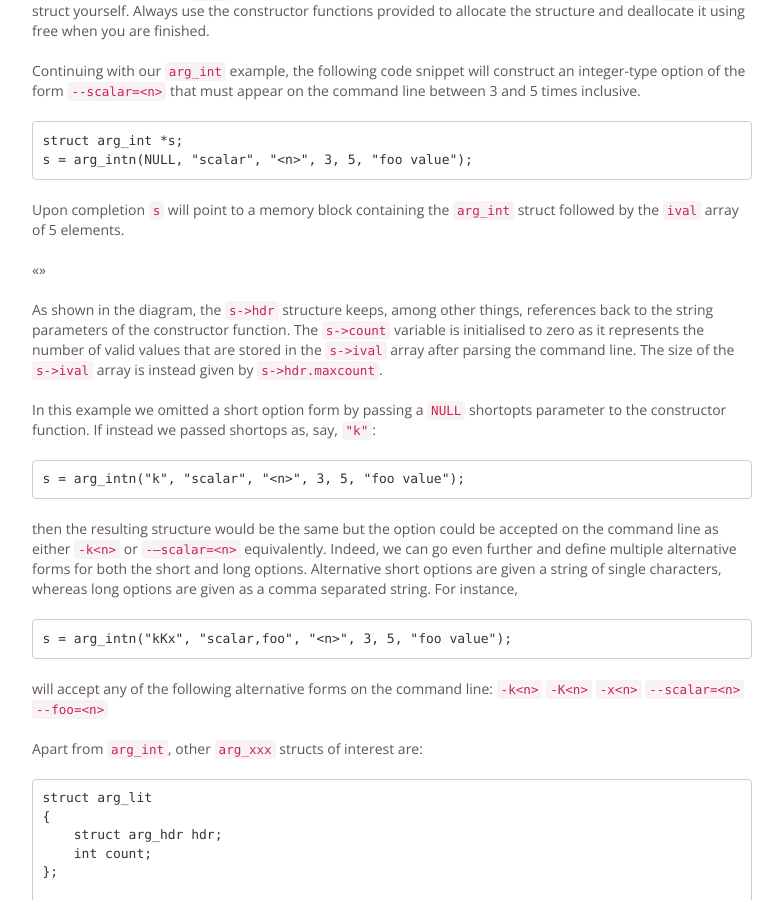
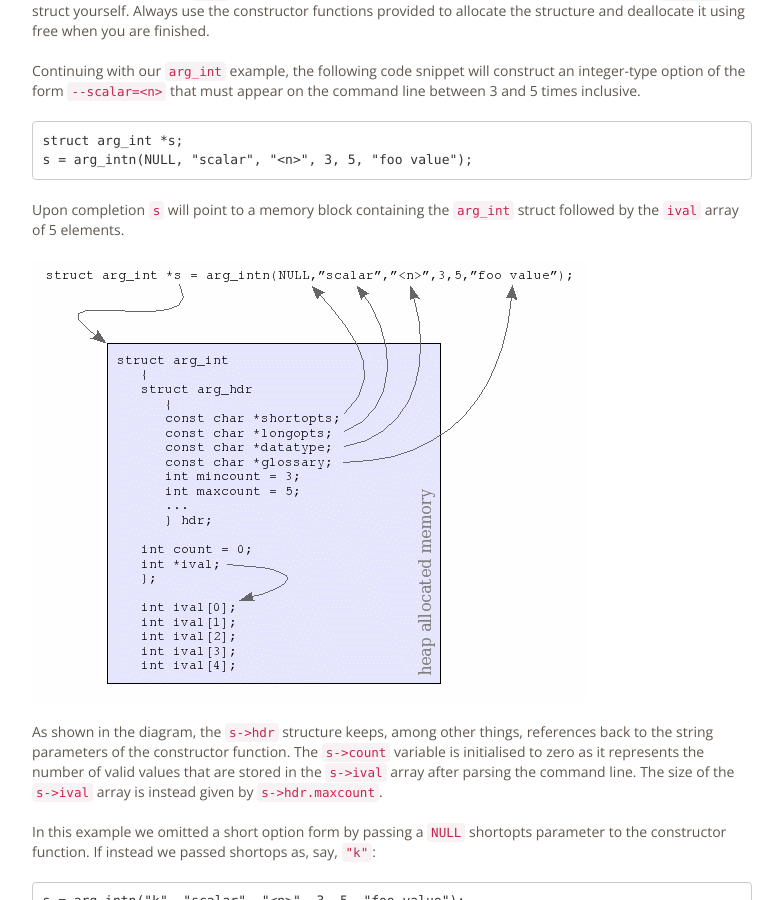
Before and after one commit to argtable/argtable.github.io, a Jekyll site: the page built from tutorial/index.md, in a window 1280 px wide and 900 px high, scrolled down 3217 px. Shown: the whole window, without its empty margins (248-1031 px from the left). Built offline with Jekyll 4.4.1, drawn with Linux system fonts in a browser that asks for light colours; nearby versions of some CDN libraries; Markdown is read by kramdown in place of the engine named in the settings.

Commit message:
Task #5: Add tutorial Description: Revise the content. Reviewer: tomghuang

```diff
--- a/tutorial/index.md
+++ b/tutorial/index.md
@@ -141,7 +141,7 @@ s = arg_intn(NULL, "scalar", "<n>", 3, 5, "foo value");
 
 Upon completion `s` will point to a memory block containing the `arg_int` struct followed by the `ival` array of 5 elements.
 
-<<<img>>>
+![Alt text](/assets/arg_int.gif)
 
 As shown in the diagram, the `s->hdr` structure keeps, among other things, references back to the string parameters of the constructor function. The `s->count` variable is initialised to zero as it represents the number of valid values that are stored in the `s->ival` array after parsing the command line. The size of the `s->ival` array is instead given by `s->hdr.maxcount`.
 
```
Also changed, not shown: 1 other file.
